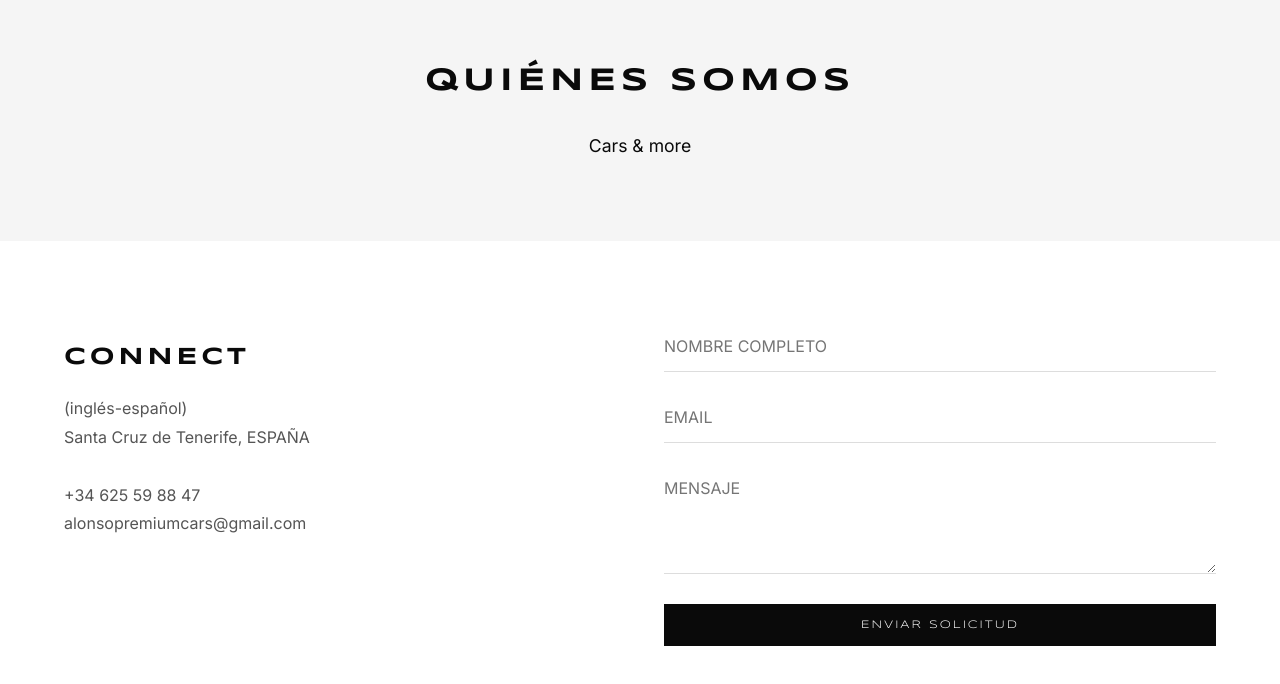
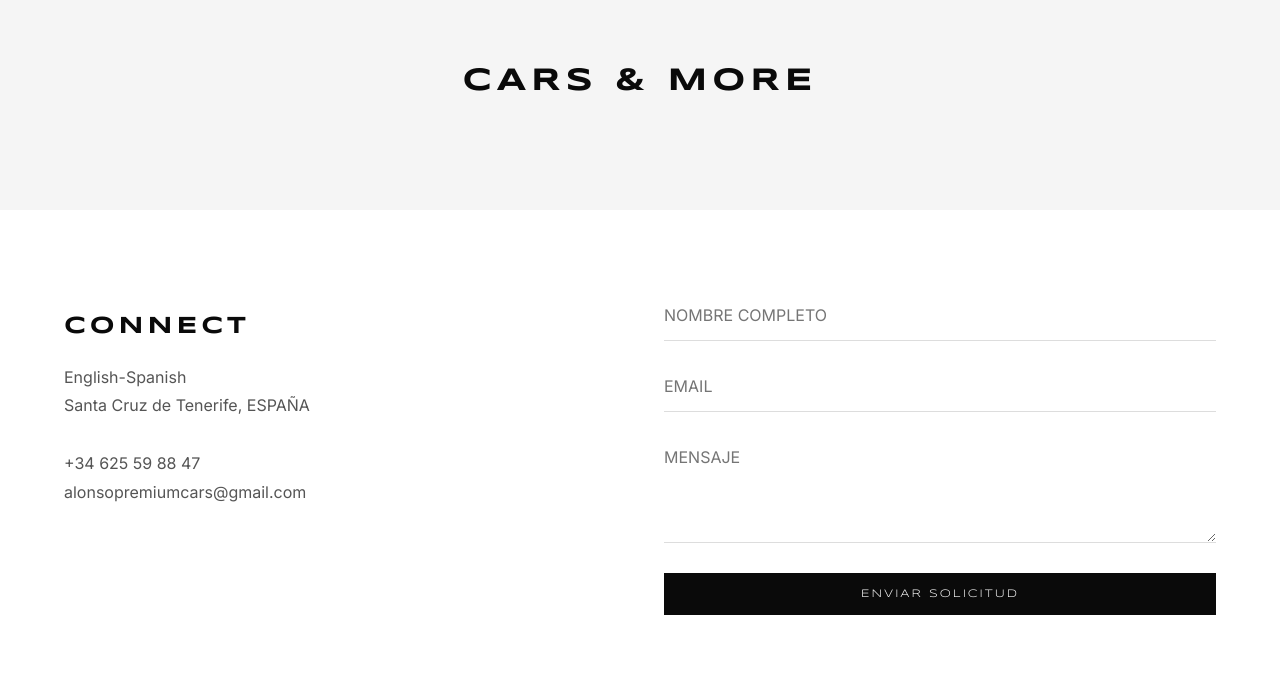
Before and after one commit to tommyalonso/alonsoweb, a website: page index.html in a window 1280 px wide. Shown: the part 1329-2013 px from the top of the page. Drawn offline with nearby package versions, Linux system fonts and the light colour scheme.

Commit message:
Update about section and contact language

```diff
--- a/index.html
+++ b/index.html
@@ -295,15 +295,15 @@
     </main>
 
     <section class="about-section">
-        <h2>Quiénes somos</h2>
-        <p class="about-content">Cars & more</p>
+        <h2>Cars & more</h2>
+        <p class="about-content"></p>
     </section>
 
     <section class="contact-section">
         <div class="contact-info">
             <h3>Connect</h3>
             <p>
-                (inglés-español)<br>
+                English-Spanish<br>
                 Santa Cruz de Tenerife, ESPAÑA<br><br>
                 +34 625 59 88 47<br>
                 alonsopremiumcars@gmail.com
```
